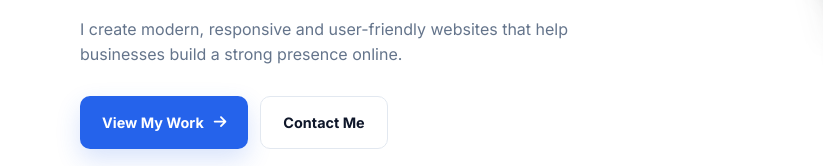
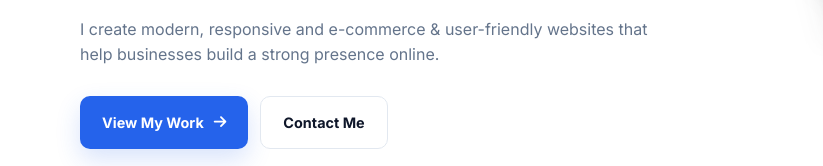
Before and after one commit to hassan01abbasi10-art/hassantraders, a plain HTML site: page js practice/index.html in a window 1280 px wide. Shown: the part 381-547 px from the top of the page, 0-823 px from the left. Drawn offline with Linux system fonts and the light colour scheme.

Commit message:
Update paragraph

```diff
--- a/js practice/index.html
+++ b/js practice/index.html
@@ -150,7 +150,7 @@
                     </h2>
 
                     <p class="hero-description">
-                        I create modern, responsive and user-friendly websites
+                        I create modern, responsive and e-commerce & user-friendly websites
                         that help businesses build a strong presence online.
                     </p>
 
```
